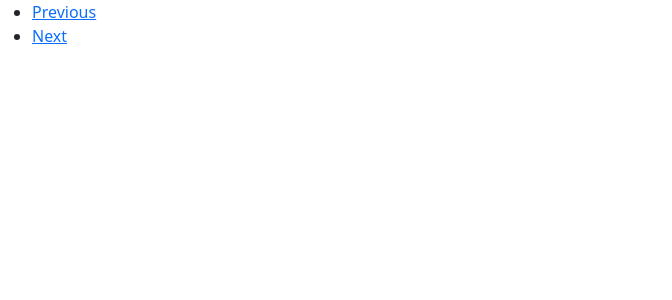
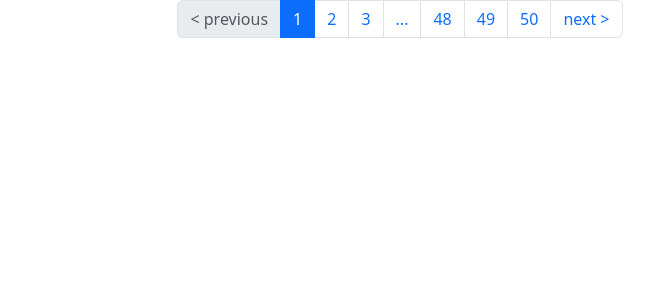
Before and after one commit to ela-md/Pagination, a React (Vite) app: page / in a window 1280 px wide. Shown: the top 300 px of the page, without its empty margins (0-672 px from the left). Built offline with nearby package versions, Linux system fonts and the light colour scheme.

Commit message:
props added

```diff
--- a/src/App.jsx
+++ b/src/App.jsx
@@ -9,6 +9,23 @@ function App() {
 
    <ReactPaginate
 
+        pageCount={50}
+        breakLabel="..."
+        nextLabel="next >"
+        previousLabel='< previous'
+        containerClassName='pagination justify-content-center'
+        pageClassName='page-item'
+        nextClassName='page-item'
+        previousClassName='page-item'
+
+        pageLinkClassName='page-link'
+        nextLinkClassName='page-link'
+        previousLinkClassName='page-link'
+
+        breakClassName='page-item'
+        breakLinkClassName='page-link'
+        activeLinkClassName='active'
+
 
    />
 
```
